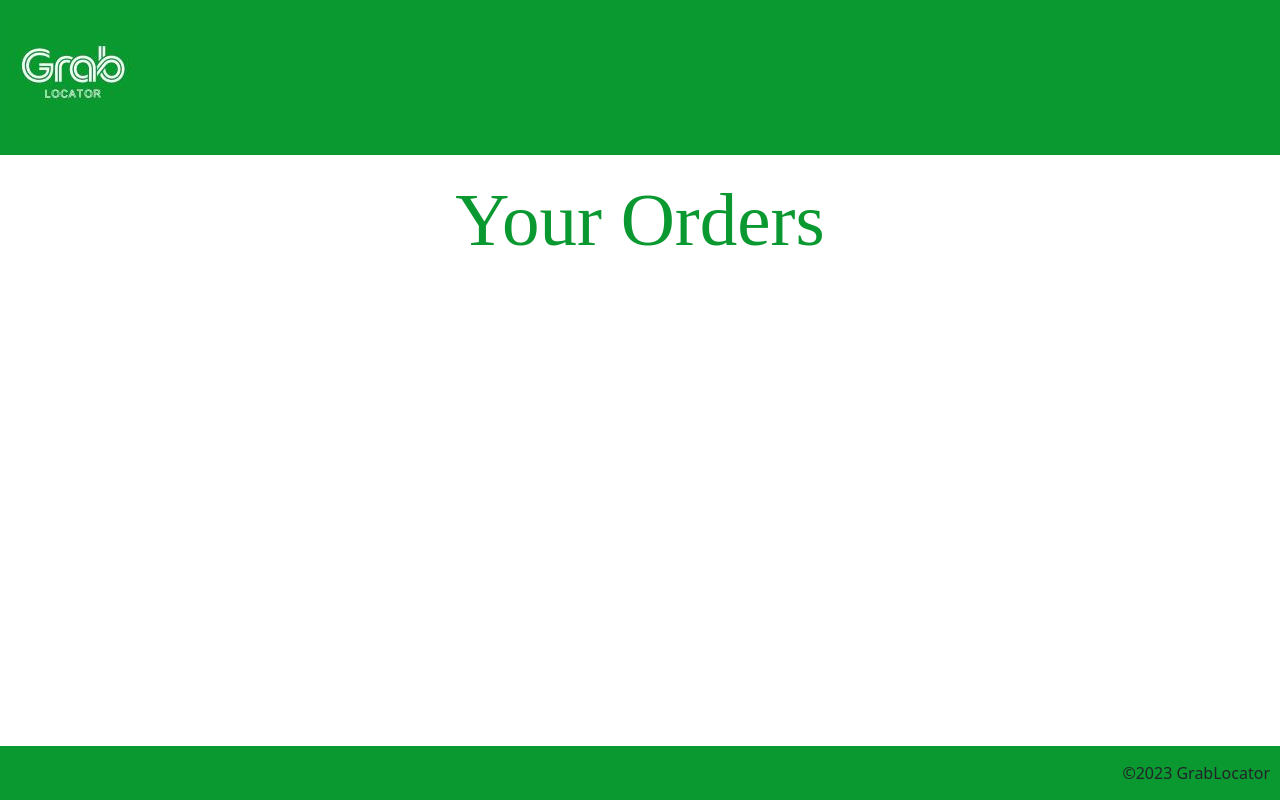
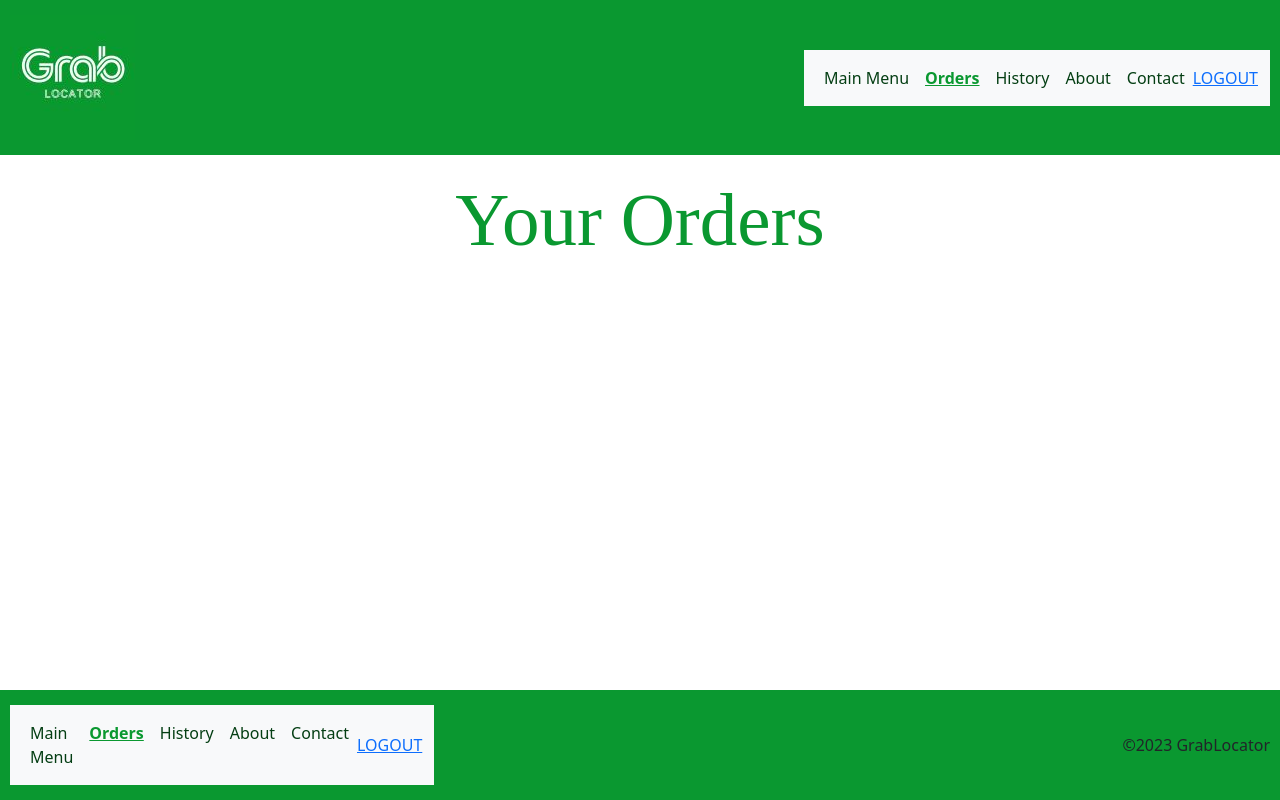
Before and after one commit to deanalex-buno95/sp512023_cp3407_grp5_grablocator, a Flask app: page /orders in a window 1280 px wide. Run offline with Flask 3, Linux system fonts and the light colour scheme; the visitor is signed in with stand-in values (Sample User, id 1).

Commit message:
Highlight the `Orders` option when in `orders.html`.

```diff
--- a/templates/orders.html
+++ b/templates/orders.html
@@ -4,8 +4,34 @@
     GrabLocator | Orders
 {% endblock %}
 
-{% block logoutblockheader %}
-    <a href="{{ url_for('logout') }}">LOGOUT</a>
+{% block navmenublockheader %}
+    <nav class="navbar navbar-expand-lg bg-body-tertiary">
+        <div class="container-fluid">
+            <button class="navbar-toggler" type="button" data-bs-toggle="collapse" data-bs-target="#navbarSupportedContent" aria-controls="navbarSupportedContent" aria-expanded="false" aria-label="Toggle navigation">
+                <span class="navbar-toggler-icon"></span>
+            </button>
+            <div class="collapse navbar-collapse" id="navbarSupportedContent">
+                <ul class="navbar-nav me-auto mb-2 mb-lg-0">
+                    <li class="nav-item">
+                        <a class="nav-link" href="{{ url_for('index') }}">Main Menu</a>
+                    </li>
+                    <li class="nav-item">
+                        <a class="nav-link active" aria-current="page" href="">Orders</a>
+                    </li>
+                    <li class="nav-item">
+                        <a class="nav-link" href="{{ url_for('history') }}">History</a>
+                    </li>
+                    <li class="nav-item">
+                        <a class="nav-link" href="{{ url_for('about') }}">About</a>
+                    </li>
+                    <li class="nav-item">
+                        <a class="nav-link" href="{{ url_for('contact') }}">Contact</a>
+                    </li>
+                </ul>
+                <a href="{{ url_for('logout') }}">LOGOUT</a>
+            </div>
+        </div>
+    </nav>
 {% endblock %}
 
 {% block contentblock %}
@@ -15,6 +41,32 @@
 
 {% endblock %}
 
-{% block logoutblockfooter %}
-    <a href="{{ url_for('logout') }}">LOGOUT</a>
+{% block navmenublockfooter %}
+    <nav class="navbar navbar-expand-lg bg-body-tertiary">
+        <div class="container-fluid">
+            <button class="navbar-toggler" type="button" data-bs-toggle="collapse" data-bs-target="#navbarSupportedContent" aria-controls="navbarSupportedContent" aria-expanded="false" aria-label="Toggle navigation">
+                <span class="navbar-toggler-icon"></span>
+            </button>
+            <div class="collapse navbar-collapse" id="navbarSupportedContent">
+                <ul class="navbar-nav me-auto mb-2 mb-lg-0">
+                    <li class="nav-item">
+                        <a class="nav-link" href="{{ url_for('index') }}">Main Menu</a>
+                    </li>
+                    <li class="nav-item">
+                        <a class="nav-link active" aria-current="page" href="">Orders</a>
+                    </li>
+                    <li class="nav-item">
+                        <a class="nav-link" href="{{ url_for('history') }}">History</a>
+                    </li>
+                    <li class="nav-item">
+                        <a class="nav-link" href="{{ url_for('about') }}">About</a>
+                    </li>
+                    <li class="nav-item">
+                        <a class="nav-link" href="{{ url_for('contact') }}">Contact</a>
+                    </li>
+                </ul>
+                <a href="{{ url_for('logout') }}">LOGOUT</a>
+            </div>
+        </div>
+    </nav>
 {% endblock %}
```
